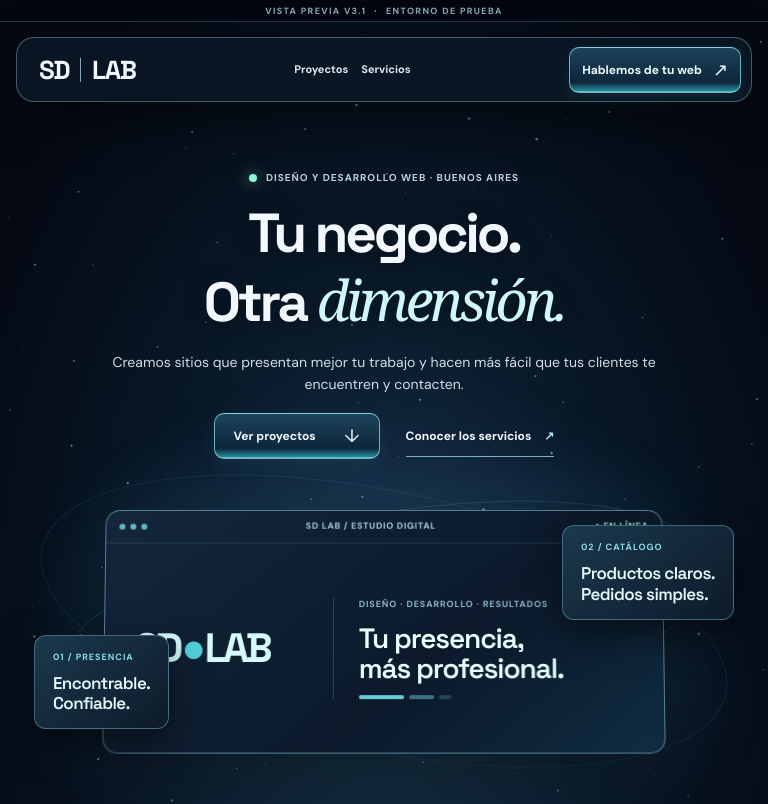
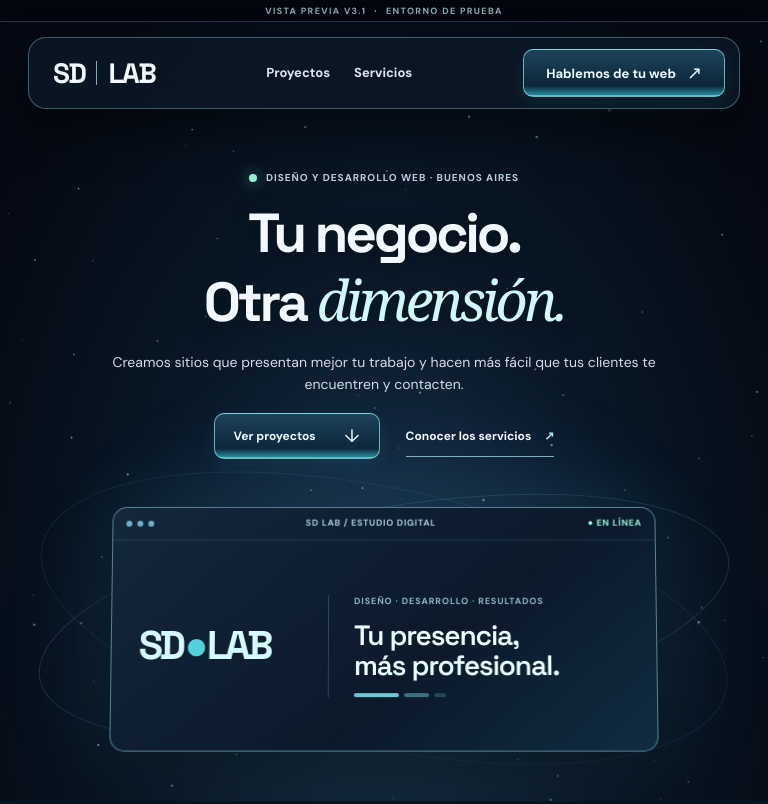
Before and after one commit to santiagodurandeu/sdlab-webs-preview, a plain HTML site: page index.html in a window 768 px wide. Shown: the top 804 px of the page. Drawn offline with Linux system fonts and the light colour scheme.

Commit message:
style: ampliar navegacion y jerarquia del hero

```diff
--- a/styles.css
+++ b/styles.css
@@ -229,3 +229,75 @@ a{color:inherit;text-decoration:none}img{display:block;max-width:100%}button,inp
 @media(max-width:960px){.hero{min-height:665px}.art-tag{transform:none}.projects .hero-stage{height:340px}.art-console{width:min(590px,80%)}}
 @media(max-width:760px){.hero{min-height:0;padding-bottom:44px}.hero-art{height:210px;margin-top:30px}.art-console{width:92%;height:195px}.art-console-body{height:162px;padding:16px}.art-wordmark{font-size:27px}.art-console-copy{padding-left:15px}.art-console-copy strong{font-size:21px}.art-console-copy>span{font-size:7px}.art-tag{display:none}.projects{padding:55px 16px 62px}.projects-head{margin-bottom:24px}.projects-head h2{font-size:36px}.projects .hero-stage{height:auto;margin-top:0}.projects .stage-toolbar{margin-top:12px}}
 @media(max-width:380px){.art-console{width:100%}.art-wordmark{font-size:24px}.art-console-copy strong{font-size:18px}.projects-head h2{font-size:33px}}
+
+
+/* V3.2: navegacion y jerarquia del hero. Sin cambios de estructura. */
+@media (min-width: 761px) {
+  .nav {
+    width: min(1160px, calc(100% - 56px));
+    height: 72px;
+    padding: 10px 14px 10px 24px;
+    gap: 28px;
+  }
+  .brand { font-size: 28px; }
+  .nav-links {
+    flex: 1;
+    justify-content: center;
+    gap: 34px;
+    margin: 0;
+  }
+  .nav-links a { font-size: 13px; }
+  .nav-cta {
+    min-height: 48px;
+    padding: 10px 22px;
+    font-size: 13px;
+  }
+  .hero {
+    min-height: 705px;
+    padding-bottom: 38px;
+  }
+  .hero-art {
+    width: min(1080px, 100%);
+    height: 292px;
+    margin-top: 34px;
+  }
+  .art-orbit {
+    width: 780px;
+    height: 245px;
+  }
+  .art-orbit--two {
+    width: 930px;
+    height: 285px;
+  }
+  .art-console {
+    width: min(680px, 72%);
+    height: 270px;
+  }
+  .art-console-top { height: 35px; }
+  .art-console-body {
+    height: 235px;
+    grid-template-columns: 1fr 1.7fr;
+    gap: 12px;
+    padding: 22px 34px;
+  }
+  .art-wordmark { font-size: 46px; }
+  .art-console-copy strong { font-size: 32px; }
+  .art-tag--left { left: 8px; bottom: 33px; }
+  .art-tag--right { right: 8px; top: 23px; }
+}
+@media (min-width: 761px) and (max-width: 1120px) {
+  .nav { gap: 18px; }
+  .nav-links { gap: 24px; }
+  .hero-art { height: 270px; }
+  .art-console { width: min(620px, 78%); height: 245px; }
+  .art-console-top { height: 33px; }
+  .art-console-body { height: 212px; padding: 20px 27px; }
+  .art-wordmark { font-size: 40px; }
+  .art-console-copy strong { font-size: 28px; }
+  .art-orbit { width: 700px; height: 220px; }
+  .art-orbit--two { width: 820px; height: 260px; }
+  .art-tag--left, .art-tag--right { transform: none; }
+}
+
+/* V3.2: sin etiquetas superpuestas en tablet. */
+@media (min-width: 761px) and (max-width: 960px) { .art-tag { display: none; } }
```
